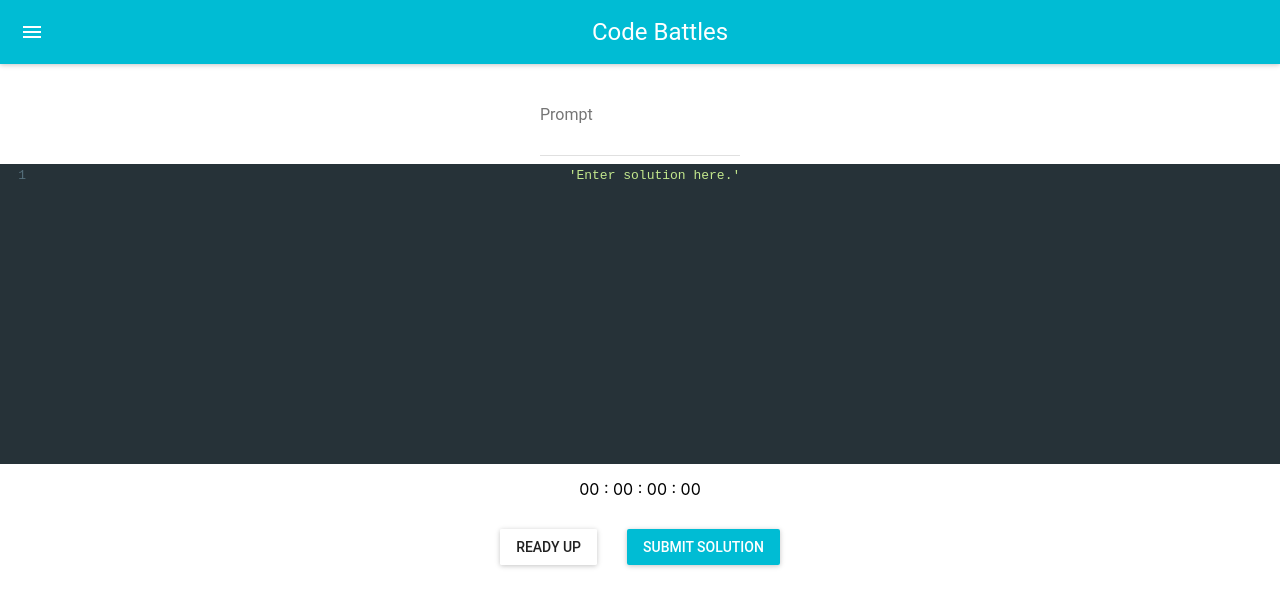
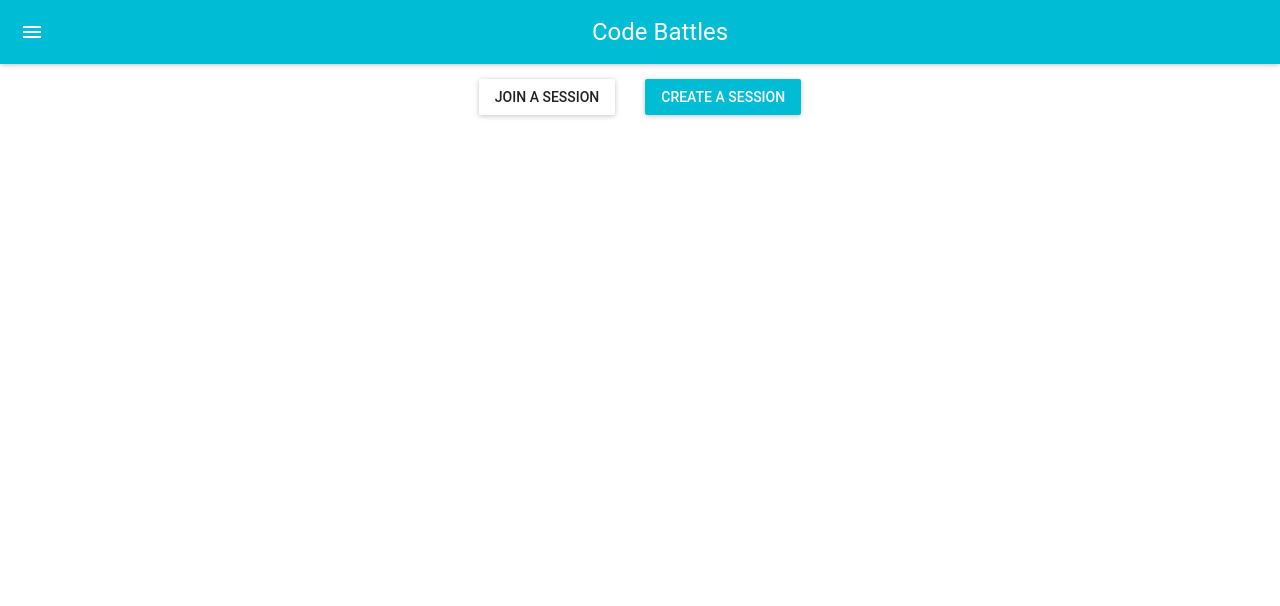
Before and after one commit to tommyli3318/CodeBattles, a React (Create React App) app in the folder frontend/: page / in a window 1280 px wide. Shown: the top 606 px of the page. Built offline with nearby package versions, Linux system fonts and the light colour scheme.

Commit message:
added welcome page

```diff
--- a/frontend/src/components/CodingPage.js
+++ b/frontend/src/components/CodingPage.js
@@ -28,7 +28,7 @@ export class CodingPage extends Component {
         submission: ''
     }
 
-    continue = (e) => {
+    submit = (e) => {
         e.preventDefault();
 
         console.log('Test GET')
@@ -95,7 +95,7 @@ export class CodingPage extends Component {
                     label = 'Submit Solution'
                     primary = {true}
                     style = {styles.button}
-                    onClick = {this.continue}
+                    onClick = {this.submit}
                 ></RaisedButton>
             </React.Fragment>
         </MuiThemeProvider>
--- a/frontend/src/components/ViewSelector.js
+++ b/frontend/src/components/ViewSelector.js
@@ -2,6 +2,7 @@ import React, { Component } from 'react'
 
 //import all other components to display
 import CodingPage from './CodingPage'
+import Welcome from './Welcome'
 
 export class ViewSelector extends Component {
     state = {
@@ -28,6 +29,12 @@ export class ViewSelector extends Component {
     switch(step){
         case 0:
             return (
+               <Welcome
+               nextStep = {this.nextStep}
+               ></Welcome>
+            )
+        case 1:
+            return (
                <CodingPage
                prevStep = {this.prevStep}
                ></CodingPage>
--- /dev/null
+++ b/frontend/src/components/Welcome.js
@@ -0,0 +1,44 @@
+import React, { Component } from 'react'
+
+//MUI
+import MuiThemeProvider from 'material-ui/styles/MuiThemeProvider'
+import AppBar from 'material-ui/AppBar'
+import RaisedButton from 'material-ui/RaisedButton'
+
+export class Welcome extends Component {
+
+    continue = (e) => {
+        e.preventDefault();
+        this.props.nextStep();
+    }
+
+  render() {
+    return (
+      <MuiThemeProvider>
+          <React.Fragment>
+            <AppBar title = 'Code Battles'></AppBar>
+            <RaisedButton
+                    label = 'Join a Session'
+                    primary = {false}
+                    style = {styles.button}
+                    onClick = {this.continue}
+            ></RaisedButton>
+            <RaisedButton
+                label = 'Create a Session'
+                primary = {true}
+                style = {styles.button}
+                onClick = {this.continue}
+            ></RaisedButton>
+          </React.Fragment>
+      </MuiThemeProvider>
+    )
+  }
+}
+
+const styles = {
+    button: {
+        margin: 15
+    }
+}
+
+export default Welcome
```
